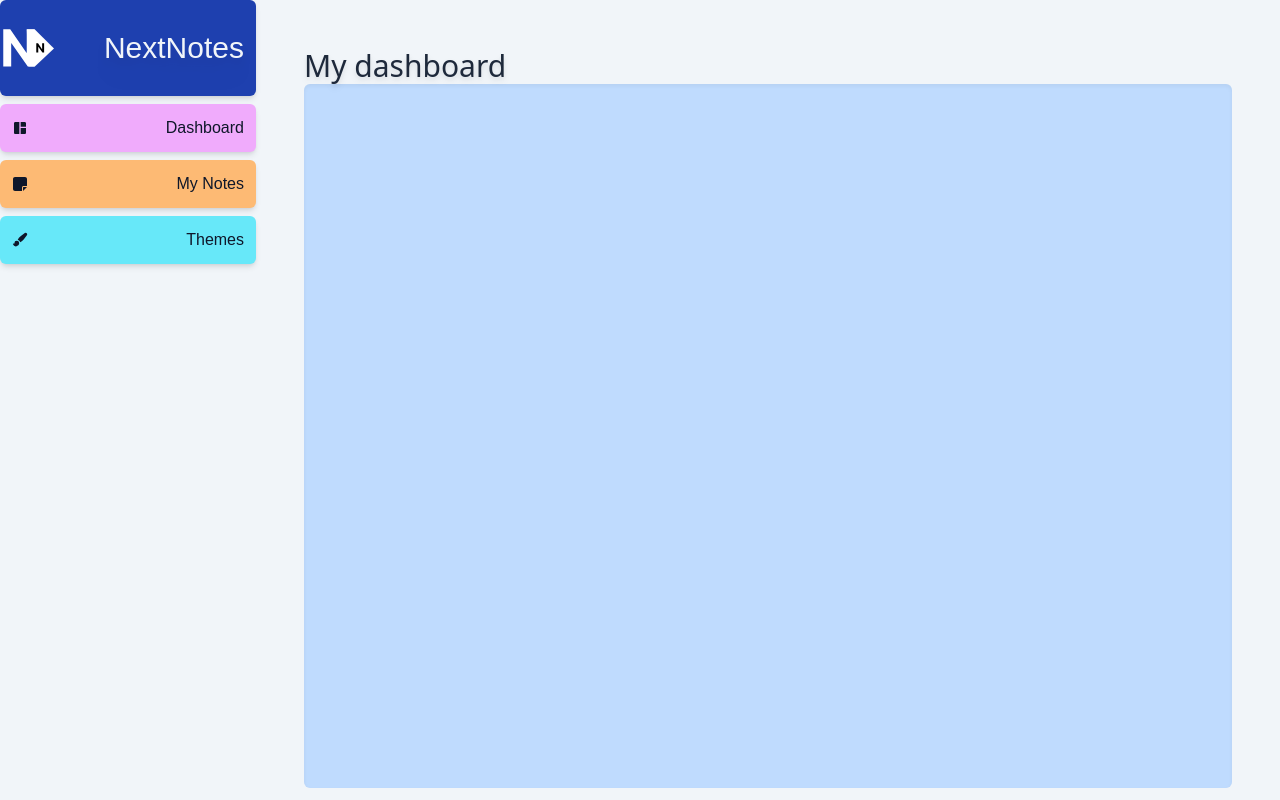
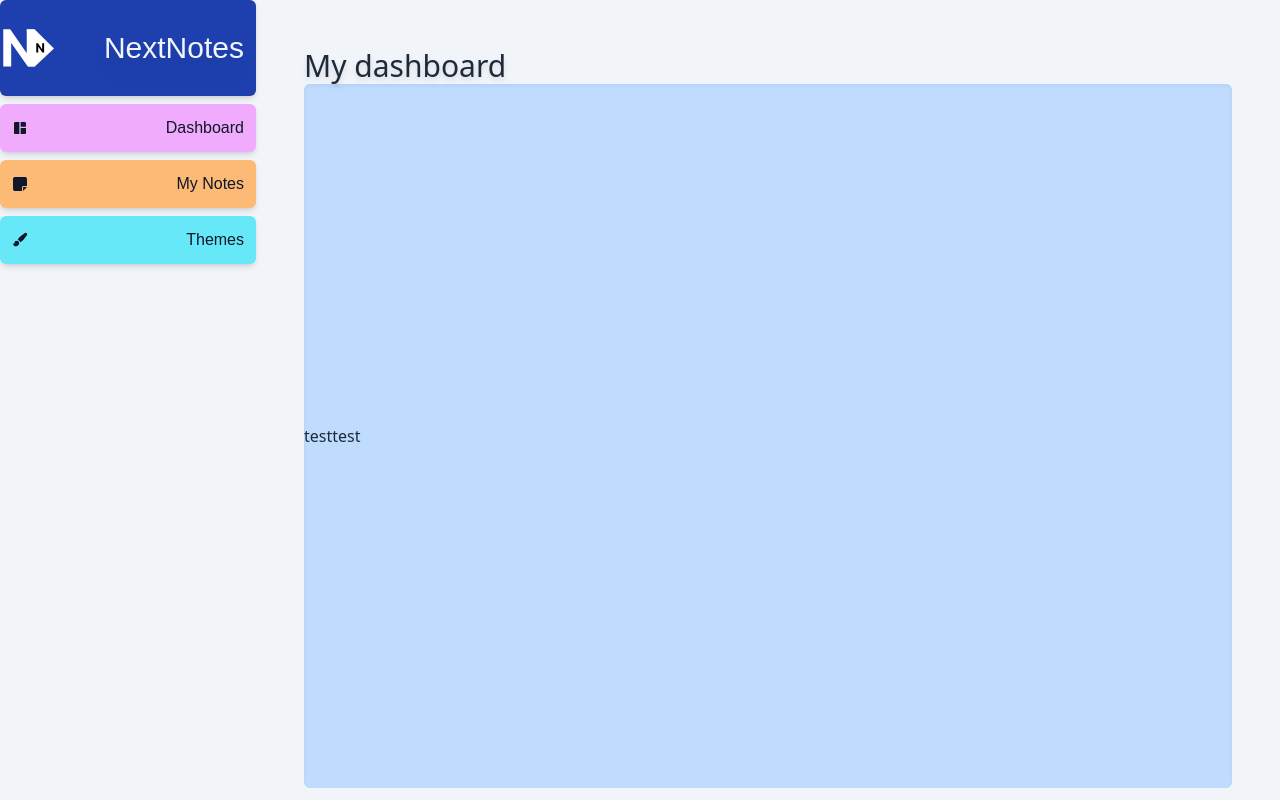
Before and after one commit to EaglesView/next-notes-app, a Next.js app: page /dashboard in a window 1280 px wide. Built offline with nearby package versions, Linux system fonts and the light colour scheme; a web font is replaced by a local one.

Commit message:
test update

```diff
--- a/app/dashboard/page.tsx
+++ b/app/dashboard/page.tsx
@@ -8,7 +8,7 @@ function DisplayCards() {
 export default function dashboard() {
     return <>
         <h1 className="text-3xl drop-shadow-md text-slate-800">My dashboard</h1>
-        <Card content={<></>} height={"h-full"} width={"w-full"} color={"bg-blue-200"} />
+        <Card content={<>testtest</>} height={"h-full"} width={"w-full"} color={"bg-blue-200"} />
 
     </>
 }
```
